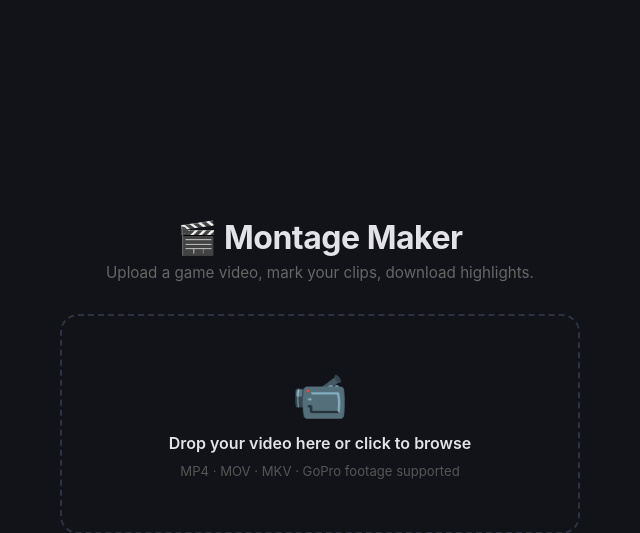
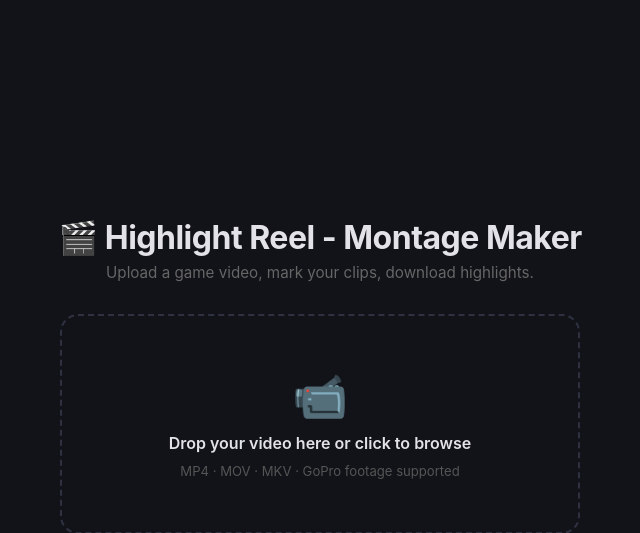
Before and after one commit to cdeck95/highlight-reel, a Flask app: page / in a window 1280 px wide. Shown: the top 533 px of the page, without its empty margins (320-960 px from the left). Run offline with Flask 3, Linux system fonts and the light colour scheme; data that the repository does not hold is empty.

Commit message:
name change

```diff
--- a/templates/index.html
+++ b/templates/index.html
@@ -3,7 +3,7 @@
   <head>
     <meta charset="UTF-8" />
     <meta name="viewport" content="width=device-width, initial-scale=1.0" />
-    <title>Montage Maker</title>
+    <title>Highlight Reel - Montage Maker</title>
     <style>
       *,
       *::before,
@@ -825,7 +825,7 @@
     <!-- ═══════════════ Upload screen ═══════════════ -->
     <div id="upload-screen">
       <div class="logo">
-        <h1>🎬 Montage Maker</h1>
+        <h1>🎬 Highlight Reel - Montage Maker</h1>
         <p>Upload a game video, mark your clips, download highlights.</p>
       </div>
 
```
Also changed, not shown: README.md, public_assets/home_page.png.
